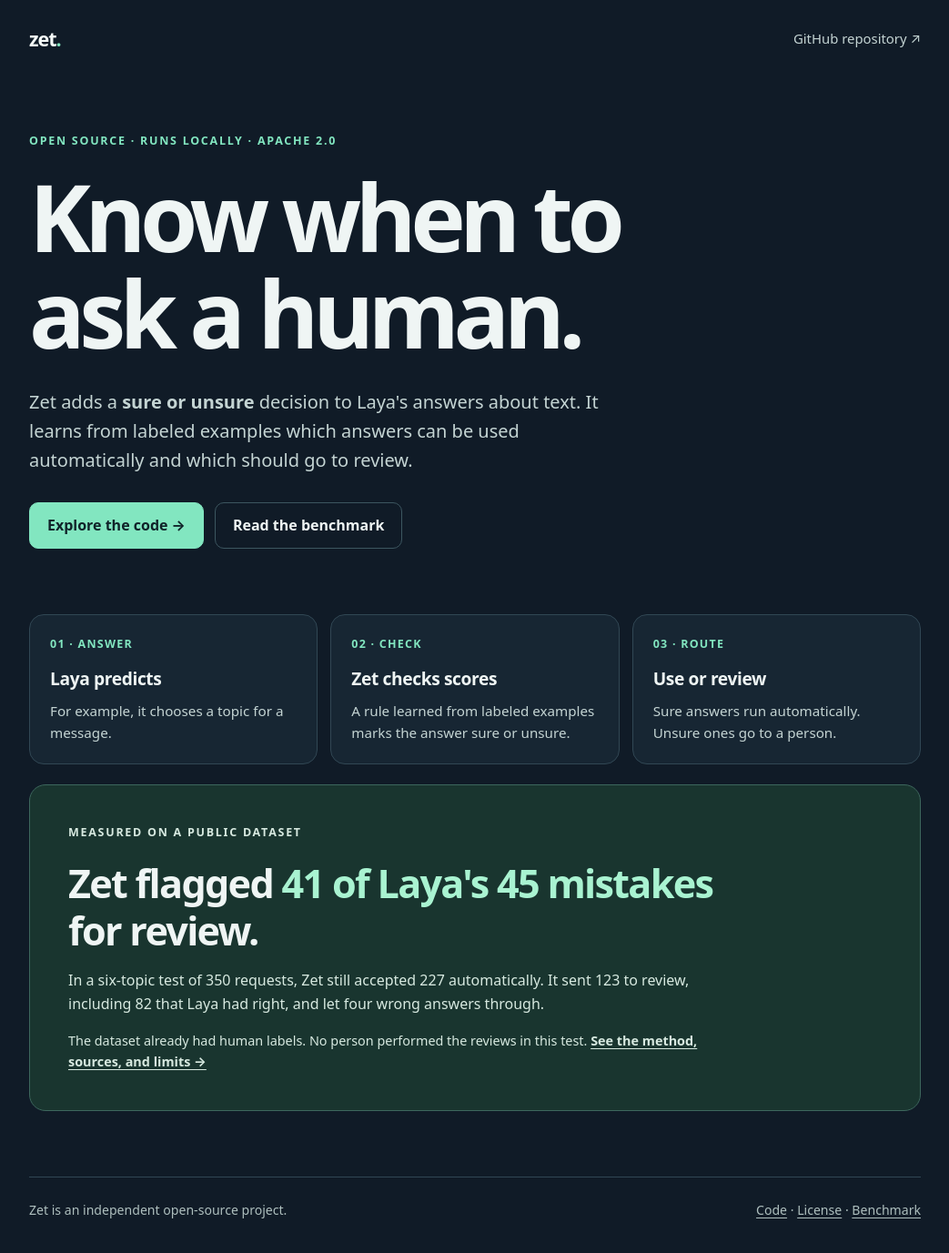
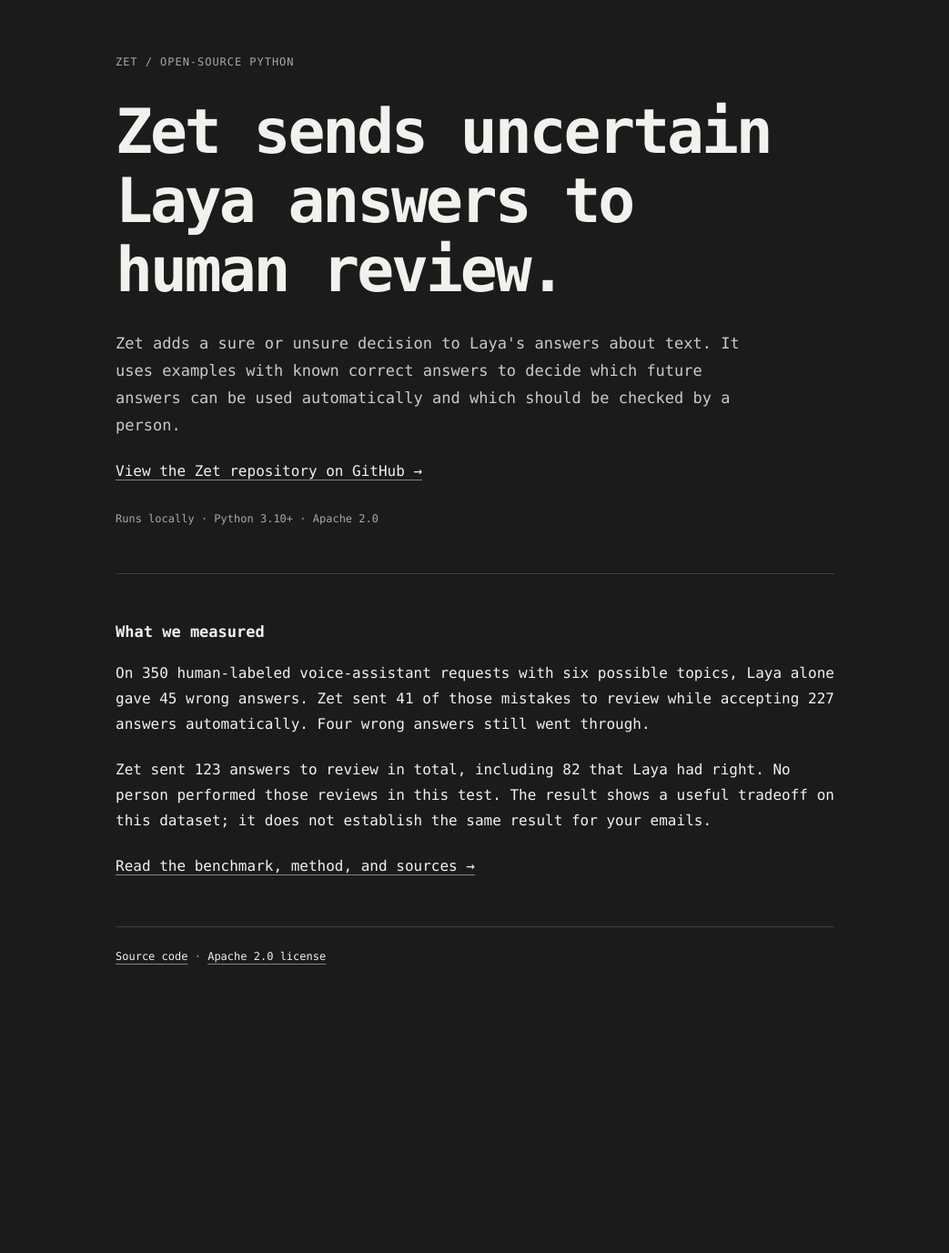
Before and after one commit to Yoosseph/Zet, a plain HTML site: page docs/index.html in a window 1280 px wide. Shown: the whole page at 91% size, without its empty margins (118-1161 px from the left). After the commit the page ends 1132 px from the top, so only its background shows below. Drawn offline with Linux system fonts and the light colour scheme.

Commit message:
Simplify GitHub Pages site and add search metadata

```diff
--- a/docs/index.html
+++ b/docs/index.html
@@ -3,77 +3,76 @@
 <head>
   <meta charset="utf-8">
   <meta name="viewport" content="width=device-width, initial-scale=1">
-  <meta name="theme-color" content="#101b27">
-  <meta name="description" content="Zet adds a calibrated sure/unsure decision to Laya so uncertain answers can go to human review.">
+  <meta name="theme-color" content="#1b1b1b">
+  <meta name="robots" content="index, follow">
+  <meta name="description" content="Zet is an open-source Python tool that calibrates Laya's text classification scores and sends uncertain answers to human review. Read the benchmark and source code.">
   <link rel="canonical" href="https://yoosseph.github.io/Zet/">
-  <title>Zet — know when to ask a human</title>
+  <title>Zet — Human review for uncertain Laya text classification answers</title>
+  <meta property="og:type" content="website">
+  <meta property="og:site_name" content="Zet">
+  <meta property="og:title" content="Zet — Human review for uncertain Laya answers">
+  <meta property="og:description" content="An open-source Python tool that learns when Laya's text answers should be checked by a person.">
+  <meta property="og:url" content="https://yoosseph.github.io/Zet/">
+  <meta name="twitter:card" content="summary">
+  <script type="application/ld+json">
+    {
+      "@context": "https://schema.org",
+      "@type": "SoftwareSourceCode",
+      "name": "Zet",
+      "description": "Open-source Python tool for calibrating Laya text classification answers and routing uncertain answers to human review.",
+      "codeRepository": "https://github.com/Yoosseph/Zet",
+      "programmingLanguage": "Python",
+      "license": "https://www.apache.org/licenses/LICENSE-2.0",
+      "url": "https://yoosseph.github.io/Zet/"
+    }
+  </script>
   <style>
-    :root { color-scheme: dark; font-family: ui-sans-serif, system-ui, -apple-system, BlinkMacSystemFont, "Segoe UI", sans-serif; }
+    :root { color-scheme: dark; }
     * { box-sizing: border-box; }
-    body { margin: 0; background: #101b27; color: #eff5f4; line-height: 1.6; }
-    a { color: inherit; }
-    a:focus-visible { outline: 3px solid #82e6c0; outline-offset: 4px; border-radius: 4px; }
-    .wrap { width: min(100% - 40px, 980px); margin-inline: auto; }
-    header { display: flex; align-items: center; justify-content: space-between; gap: 20px; padding-block: 26px; }
-    .brand { color: #f5faf8; font-size: 1.35rem; font-weight: 800; letter-spacing: -.05em; text-decoration: none; }
-    .brand span { color: #82e6c0; }
-    nav a { color: #c4d4d3; font-size: .93rem; text-decoration: none; }
-    nav a:hover, footer a:hover { color: #82e6c0; }
-    main { padding-block: 58px 72px; }
-    .eyebrow { margin: 0 0 20px; color: #82e6c0; font-size: .78rem; font-weight: 800; letter-spacing: .14em; text-transform: uppercase; }
-    h1 { max-width: 820px; margin: 0; font-size: clamp(3.1rem, 8vw, 6.4rem); line-height: 1.04; letter-spacing: -.065em; }
-    .intro { max-width: 650px; margin: 28px 0 0; color: #c4d4d3; font-size: clamp(1.06rem, 2vw, 1.25rem); }
-    .actions { display: flex; flex-wrap: wrap; gap: 12px; margin-top: 30px; }
-    .button { display: inline-block; padding: 12px 19px; border: 1px solid #3c5660; border-radius: 10px; font-weight: 700; text-decoration: none; }
-    .button.primary { border-color: #82e6c0; background: #82e6c0; color: #102329; }
-    .button:hover { transform: translateY(-1px); }
-    .flow { display: grid; grid-template-columns: repeat(3, 1fr); gap: 14px; margin-top: 72px; }
-    .step { min-height: 160px; padding: 22px; border: 1px solid #314754; border-radius: 16px; background: #172633; }
-    .step b { display: block; margin-bottom: 13px; color: #82e6c0; font-size: .78rem; letter-spacing: .1em; text-transform: uppercase; }
-    .step h2 { margin: 0 0 7px; font-size: 1.2rem; letter-spacing: -.02em; }
-    .step p { margin: 0; color: #c4d4d3; font-size: .95rem; }
-    .proof { margin-top: 22px; padding: clamp(25px, 5vw, 42px); border: 1px solid #3d675d; border-radius: 18px; background: #19352f; }
-    .proof h2 { max-width: 760px; margin: 0; font-size: clamp(1.8rem, 4vw, 2.7rem); line-height: 1.2; letter-spacing: -.04em; }
-    .proof p { max-width: 740px; color: #d7e9e0; }
-    .proof strong { color: #a9f3d1; }
-    .proof a { font-weight: 700; text-underline-offset: 3px; }
-    .note { margin: 0; font-size: .9rem; }
-    footer { display: flex; flex-wrap: wrap; justify-content: space-between; gap: 15px; padding-block: 25px 35px; border-top: 1px solid #314754; color: #aebfbe; font-size: .88rem; }
-    footer a { text-underline-offset: 3px; }
-    @media (max-width: 680px) { main { padding-top: 42px; } .flow { grid-template-columns: 1fr; margin-top: 52px; } .step { min-height: 0; } }
-    @media (prefers-reduced-motion: reduce) { .button:hover { transform: none; } }
+    body {
+      margin: 0;
+      background: #1b1b1b;
+      color: #f1f1ed;
+      font: 16px/1.75 ui-monospace, SFMono-Regular, Menlo, Consolas, "Liberation Mono", monospace;
+    }
+    main { width: min(100% - 44px, 790px); margin: 0 auto; padding: 58px 0 70px; }
+    a { color: #f1f1ed; text-decoration-color: #858580; text-underline-offset: 4px; }
+    a:hover { text-decoration-color: currentColor; }
+    a:focus-visible { outline: 2px solid #f1f1ed; outline-offset: 4px; }
+    .label, .meta, footer { color: #a8a8a2; font-size: 12px; }
+    .label { margin: 0 0 28px; letter-spacing: .08em; text-transform: uppercase; }
+    h1 { max-width: 760px; margin: 0 0 28px; font-size: clamp(2.6rem, 6vw, 4.25rem); line-height: 1.12; letter-spacing: -.045em; }
+    .summary { max-width: 700px; color: #cbcbc5; font-size: 17px; }
+    .meta { margin-top: 28px; }
+    hr { height: 0; margin: 49px 0; border: 0; border-top: 1px solid #40403d; }
+    h2 { margin: 0 0 16px; font-size: 17px; }
+    p { margin: 0 0 22px; }
+    section + section { margin-top: 36px; }
+    footer { margin-top: 52px; padding-top: 22px; border-top: 1px solid #40403d; }
+    @media (max-width: 600px) { main { padding-top: 36px; } h1 { font-size: clamp(2.35rem, 10vw, 3.3rem); } hr { margin: 38px 0; } }
   </style>
 </head>
 <body>
-  <div class="wrap">
-    <header>
-      <a class="brand" href="./" aria-label="Zet home">zet<span>.</span></a>
-      <nav aria-label="Main navigation"><a href="https://github.com/Yoosseph/Zet">GitHub repository ↗</a></nav>
-    </header>
-    <main>
-      <p class="eyebrow">Open source · Runs locally · Apache 2.0</p>
-      <h1>Know when to ask a human.</h1>
-      <p class="intro">Zet adds a <strong>sure or unsure</strong> decision to Laya's answers about text. It learns from labeled examples which answers can be used automatically and which should go to review.</p>
-      <div class="actions">
-        <a class="button primary" href="https://github.com/Yoosseph/Zet">Explore the code →</a>
-        <a class="button" href="https://github.com/Yoosseph/Zet/blob/main/benchmark.md">Read the benchmark</a>
-      </div>
-      <section class="flow" aria-label="How Zet works">
-        <div class="step"><b>01 · Answer</b><h2>Laya predicts</h2><p>For example, it chooses a topic for a message.</p></div>
-        <div class="step"><b>02 · Check</b><h2>Zet checks scores</h2><p>A rule learned from labeled examples marks the answer sure or unsure.</p></div>
-        <div class="step"><b>03 · Route</b><h2>Use or review</h2><p>Sure answers run automatically. Unsure ones go to a person.</p></div>
-      </section>
-      <section class="proof" aria-labelledby="proof-title">
-        <p class="eyebrow">Measured on a public dataset</p>
-        <h2 id="proof-title">Zet flagged <strong>41 of Laya's 45 mistakes</strong> for review.</h2>
-        <p>In a six-topic test of 350 requests, Zet still accepted 227 automatically. It sent 123 to review, including 82 that Laya had right, and let four wrong answers through.</p>
-        <p class="note">The dataset already had human labels. No person performed the reviews in this test. <a href="https://github.com/Yoosseph/Zet/blob/main/benchmark.md">See the method, sources, and limits →</a></p>
-      </section>
-    </main>
+  <main>
+    <p class="label">Zet / open-source Python</p>
+    <h1>Zet sends uncertain Laya answers to human review.</h1>
+    <p class="summary">Zet adds a sure or unsure decision to Laya's answers about text. It uses examples with known correct answers to decide which future answers can be used automatically and which should be checked by a person.</p>
+    <p><a href="https://github.com/Yoosseph/Zet">View the Zet repository on GitHub →</a></p>
+    <p class="meta">Runs locally · Python 3.10+ · Apache 2.0</p>
+
+    <hr>
+
+    <section aria-labelledby="result">
+      <h2 id="result">What we measured</h2>
+      <p>On 350 human-labeled voice-assistant requests with six possible topics, Laya alone gave 45 wrong answers. Zet sent 41 of those mistakes to review while accepting 227 answers automatically. Four wrong answers still went through.</p>
+      <p>Zet sent 123 answers to review in total, including 82 that Laya had right. No person performed those reviews in this test. The result shows a useful tradeoff on this dataset; it does not establish the same result for your emails.</p>
+      <p><a href="https://github.com/Yoosseph/Zet/blob/main/benchmark.md">Read the benchmark, method, and sources →</a></p>
+    </section>
+
     <footer>
-      <span>Zet is an independent open-source project.</span>
-      <span><a href="https://github.com/Yoosseph/Zet">Code</a> · <a href="https://github.com/Yoosseph/Zet/blob/main/LICENSE">License</a> · <a href="https://github.com/Yoosseph/Zet/blob/main/benchmark.md">Benchmark</a></span>
+      <a href="https://github.com/Yoosseph/Zet">Source code</a> ·
+      <a href="https://github.com/Yoosseph/Zet/blob/main/LICENSE">Apache 2.0 license</a>
     </footer>
-  </div>
+  </main>
 </body>
 </html>
--- /dev/null
+++ b/docs/sitemap.xml
@@ -0,0 +1,6 @@
+<?xml version="1.0" encoding="UTF-8"?>
+<urlset xmlns="http://www.sitemaps.org/schemas/sitemap/0.9">
+  <url>
+    <loc>https://yoosseph.github.io/Zet/</loc>
+  </url>
+</urlset>
```
